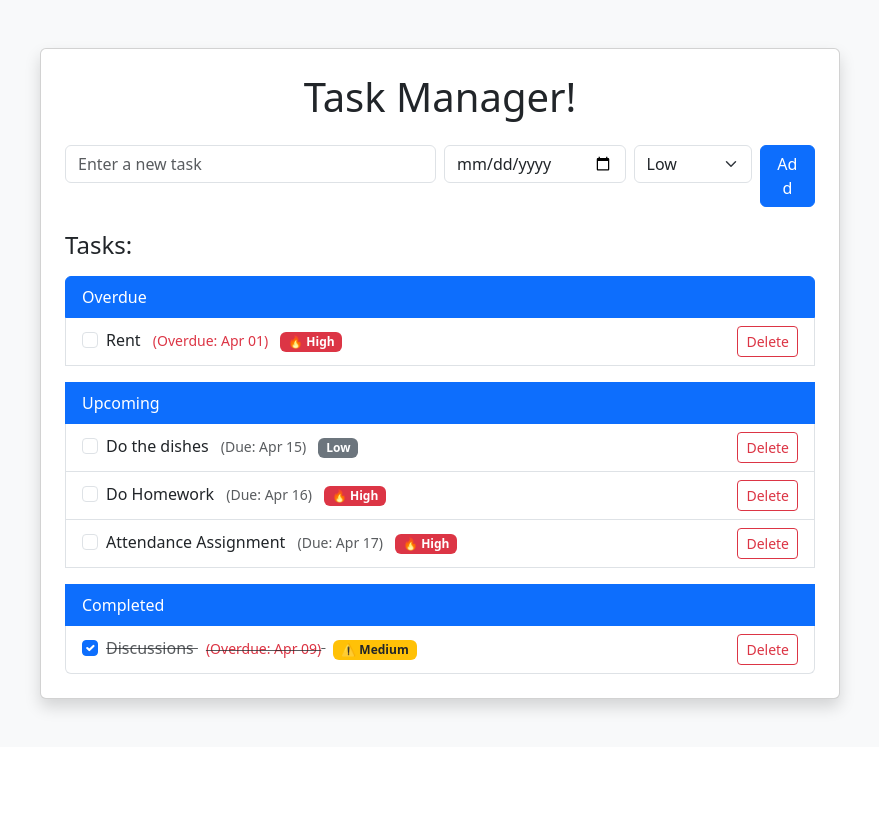
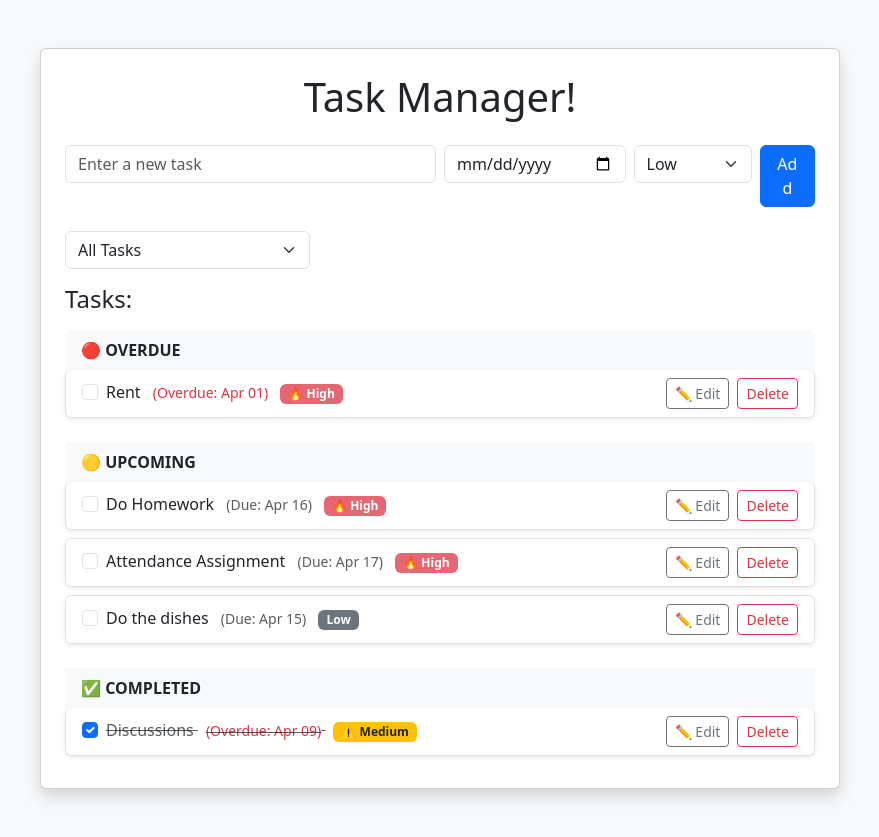
Before and after one commit to MarcDev357/flask-task-manager, a Flask app: page / in a window 1280 px wide. Shown: the part 56-893 px from the top of the page, without its empty margins (200-1079 px from the left). Before the commit the page ends 771 px from the top, so only its background shows below. Run offline with Flask 3, Linux system fonts and the light colour scheme; data comes from the database, SQL or seed files in the repository; both versions use the stored data as it was after the commit.

Commit message:
Added task filtering by due date, status, and priority

```diff
--- a/app.py
+++ b/app.py
@@ -19,21 +19,35 @@ class Task(db.Model):
 #Home Route
 @app.route("/")
 def home():
-	today = date.today()
+    filter_option = request.args.get("filter")
+    today = date.today()
 
-	is_overdue = case((Task.due_date < today, True), else_=False)
+    query = Task.query
 
-	tasks = Task.query.order_by(
-		Task.completed.asc(),         # Incomplete first
-		is_overdue.desc(),            # Overdue first
-		Task.due_date.asc().nullslast(),  # Sooner due date first
-		Task.priority.desc()          # High → Low
-	).all()
+    if filter_option == "overdue":
+        query = query.filter(Task.completed == False, Task.due_date < today)
+    elif filter_option == "today":
+        query = query.filter(Task.completed == False, Task.due_date == today)
+    elif filter_option == "upcoming":
+        query = query.filter(Task.completed == False, Task.due_date > today)
+    elif filter_option == "completed":
+        query = query.filter(Task.completed == True)
+    elif filter_option == "high":
+        query = query.filter(Task.priority == 3)
+    elif filter_option == "medium":
+        query = query.filter(Task.priority == 2)
+    elif filter_option == "low":
+        query = query.filter(Task.priority == 1)
 
-	return render_template("home.html", tasks=tasks, current_date=today)
+    tasks = query.order_by(
+        Task.completed.asc(),
+        Task.priority.desc(),
+        Task.due_date.asc().nullslast()
+    ).all()
+
+    return render_template("home.html", tasks=tasks, current_date=today)
 
 #Add Task Route
-@app.route("/add", methods=["POST"])
 @app.route("/add", methods=["POST"])
 def add():
 	task_content = request.form.get("content")
@@ -41,13 +55,6 @@ def add():
 	priority = int(request.form.get("priority", 1))
 
 	due_date = datetime.strptime(due_date_str, "%Y-%m-%d").date() if due_date_str else None
-
-	print("=== New Task Debug ===")
-	print("Content:", task_content)
-	print("Due Date (str):", due_date_str)
-	print("Due Date (parsed):", due_date)
-	print("Priority (int):", priority)
-	print("======================")
 
 	if task_content:
 		new_task = Task(
@@ -79,5 +86,19 @@ def complete(id):
 	flash('Task updated successfull!')
 	return redirect(url_for("home"))
 
+@app.route("/edit/<int:id>", methods=["POST"])
+def edit(id):
+    task = Task.query.get_or_404(id)
+
+    task.content = request.form.get("content")
+    due_date_str = request.form.get("due_date")
+    task.due_date = datetime.strptime(due_date_str, "%Y-%m-%d").date() if due_date_str else None
+    task.priority = int(request.form.get("priority"))
+
+    db.session.commit()
+    flash("Task updated successfully!")
+    return redirect(url_for("home"))
+
+
 if __name__ == "__main__":
     app.run(debug=True)
--- /dev/null
+++ b/static/css/style.css
@@ -0,0 +1,22 @@
+/* Hover animations */
+.btn-outline-secondary:hover,
+.btn-outline-danger:hover {
+  transform: scale(1.05);
+  transition: 0.2s ease-in-out;
+}
+
+/* Responsive tweaks */
+@media (max-width: 576px) {
+  .form-check-label {
+    font-size: 0.95rem;
+  }
+
+  .btn {
+    font-size: 0.75rem;
+    padding: 0.35rem 0.5rem;
+  }
+
+  .modal-content {
+    font-size: 0.95rem;
+  }
+}
--- a/templates/home.html
+++ b/templates/home.html
@@ -2,8 +2,11 @@
 <html lang="en">
 <head>
 	<meta charset="UTF-8">
+	<meta name="viewport" content="width=device-width, initial-scale=1.0">
 	<title>Task Manager</title>
 	<link href="https://cdn.jsdelivr.net/npm/bootstrap@5.3.0/dist/css/bootstrap.min.css" rel="stylesheet">
+	<link rel="stylesheet" href="{{ url_for('static', filename='css/style.css') }}">
+
 </head>
 <body class="bg-light">
 	<!-- Navbar -->
@@ -51,26 +54,48 @@
 			</div>
 		  </form>
 
+		  <form method="GET" class="mb-3">
+			<div class="row g-2 align-items-center">
+			  <div class="col-md-4 col-sm-6">
+				<select name="filter" class="form-select" onchange="this.form.submit()">
+				  <option value="" {% if request.args.get('filter') == None %}selected{% endif %}>All Tasks</option>
+				  <option value="overdue" {% if request.args.get('filter') == 'overdue' %}selected{% endif %}>Overdue</option>
+				  <option value="today" {% if request.args.get('filter') == 'today' %}selected{% endif %}>Due Today</option>
+				  <option value="upcoming" {% if request.args.get('filter') == 'upcoming' %}selected{% endif %}>Upcoming</option>
+				  <option value="completed" {% if request.args.get('filter') == 'completed' %}selected{% endif %}>Completed</option>
+				  <option value="high" {% if request.args.get('filter') == 'high' %}selected{% endif %}>High Priority</option>
+				  <option value="medium" {% if request.args.get('filter') == 'medium' %}selected{% endif %}>Medium Priority</option>
+				  <option value="low" {% if request.args.get('filter') == 'low' %}selected{% endif %}>Low Priority</option>
+				</select>
+			  </div>
+			</div>
+		  </form>
+
+
 		  <!-- Task List -->
 		  <h4 class="mb-3">Tasks:</h4>
 		  <ul class="list-group">
 
-			<!-- 🔴 Overdue Tasks -->
-			<li class="list-group-item active">Overdue</li>
+			<!-- 🔴 Overdue Section -->
+			<li class="list-group-item fw-bold bg-light text-dark text-uppercase border-0">
+			  🔴 Overdue
+			</li>
 			{% for task in tasks if not task.completed and task.due_date and task.due_date < current_date %}
-				{% include 'task_item.html' %}
+			  {% include 'task_item.html' %}
 			{% endfor %}
 
-
-			<!-- 🟡 Upcoming Tasks -->
-			<li class="list-group-item active mt-3">Upcoming</li>
+			<!-- 🟡 Upcoming Section -->
+			<li class="list-group-item fw-bold bg-light text-dark text-uppercase border-0 mt-3">
+			  🟡 Upcoming
+			</li>
 			{% for task in tasks if not task.completed and (not task.due_date or task.due_date >= current_date) %}
-				{% include 'task_item.html' %}
+			  {% include 'task_item.html' %}
 			{% endfor %}
 
-
-			<!-- ✅ Completed Tasks -->
-			<li class="list-group-item active mt-3">Completed</li>
+			<!-- ✅ Completed Section -->
+			<li class="list-group-item fw-bold bg-light text-dark text-uppercase border-0 mt-3">
+			  ✅ Completed
+			</li>
 			{% for task in tasks if task.completed %}
 			  {% include 'task_item.html' %}
 			{% endfor %}
--- a/templates/task_item.html
+++ b/templates/task_item.html
@@ -1,4 +1,4 @@
-<li class="list-group-item d-flex justify-content-between align-items-center">
+<li class="list-group-item shadow-sm rounded mb-2 d-flex justify-content-between align-items-center">
     <div class="form-check">
       <input class="form-check-input" type="checkbox"
         onchange="location.href='/complete/{{ task.id }}'"
@@ -15,8 +15,8 @@
           {% endif %}
         {% endif %}
 
-        <span class="badge ms-2
-          {% if task.priority == 3 %}bg-danger
+        <span class="badge ms-2 px-2 py-1 fw-bold
+          {% if task.priority == 3 %}bg-danger bg-opacity-75
           {% elif task.priority == 2 %}bg-warning text-dark
           {% else %}bg-secondary
           {% endif %}
@@ -29,5 +29,46 @@
       </label>
     </div>
 
-    <a href="/delete/{{ task.id }}" class="btn btn-outline-danger btn-sm">Delete</a>
+    <!-- Edit and Delete Buttons -->
+    <div class="d-flex align-items-center">
+      <button class="btn btn-outline-secondary btn-sm me-2"
+              data-bs-toggle="modal" data-bs-target="#editModal{{ task.id }}">
+        ✏️ Edit
+      </button>
+      <a href="/delete/{{ task.id }}" class="btn btn-outline-danger btn-sm">Delete</a>
+    </div>
   </li>
+
+  <!-- Add Task Form -->
+  <!-- Edit Modal -->
+  <div class="modal fade" id="editModal{{ task.id }}" tabindex="-1" aria-labelledby="editModalLabel{{ task.id }}" aria-hidden="true">
+    <div class="modal-dialog modal-dialog-centered">
+      <div class="modal-content">
+        <form action="{{ url_for('edit', id=task.id) }}" method="POST">
+          <div class="modal-header">
+            <h5 class="modal-title" id="editModalLabel{{ task.id }}">Edit Task</h5>
+            <button type="button" class="btn-close" data-bs-dismiss="modal" aria-label="Close"></button>
+          </div>
+          <div class="modal-body">
+            <div class="mb-3">
+              <input type="text" name="content" class="form-control" value="{{ task.content }}" required>
+            </div>
+            <div class="mb-3">
+              <input type="date" name="due_date" class="form-control" value="{{ task.due_date }}">
+            </div>
+            <div class="mb-3">
+              <select name="priority" class="form-select">
+                <option value="1" {% if task.priority == 1 %}selected{% endif %}>Low</option>
+                <option value="2" {% if task.priority == 2 %}selected{% endif %}>Medium</option>
+                <option value="3" {% if task.priority == 3 %}selected{% endif %}>High</option>
+              </select>
+            </div>
+          </div>
+          <div class="modal-footer">
+            <button type="submit" class="btn btn-primary">Save Changes</button>
+            <button type="button" class="btn btn-secondary" data-bs-dismiss="modal">Cancel</button>
+          </div>
+        </form>
+      </div>
+    </div>
+  </div>
```
Also changed, not shown: static/js/main.js (added, +29 -0 lines), instance/task.db.
